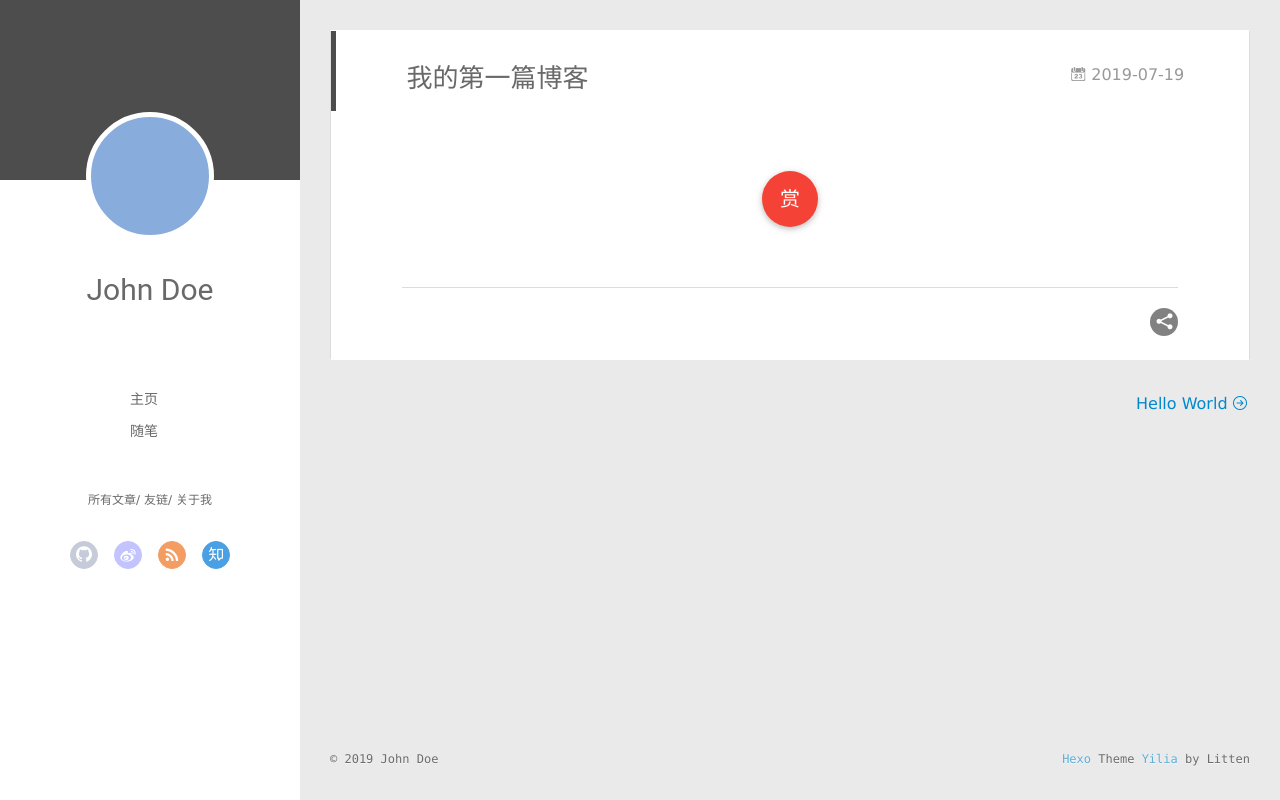
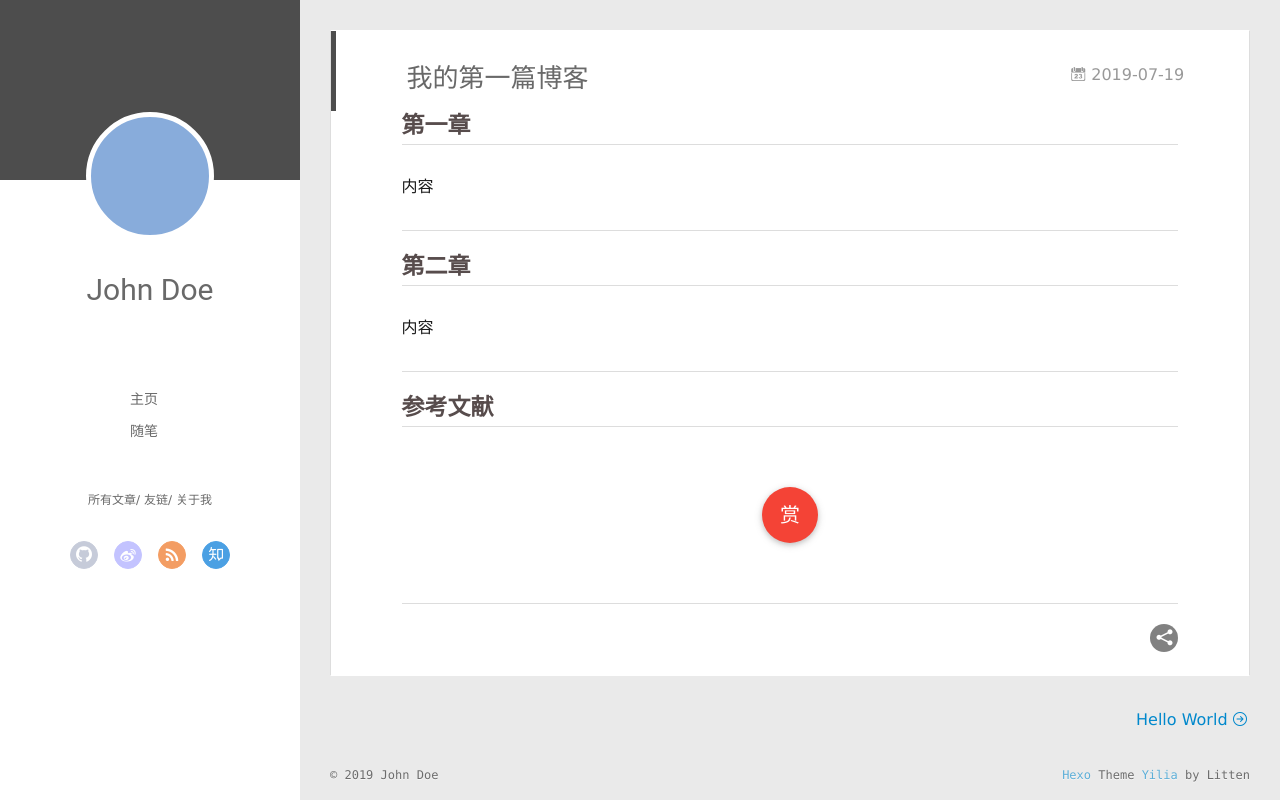
Before and after one commit to ocean262/ocean262.github.io, a plain HTML site: page 2019/07/19/我的第一篇博客/index.html in a window 1280 px wide. Drawn offline with Linux system fonts and the light colour scheme; no server answers.

Commit message:
Site updated: 2019-08-01 15:44:05

```diff
--- a/2019/07/19/我的第一篇博客/index.html
+++ b/2019/07/19/我的第一篇博客/index.html
@@ -8,14 +8,17 @@
   <link rel="dns-prefetch" href="http://yoursite.com">
   <title>我的第一篇博客 | Hexo</title>
   <meta name="viewport" content="width=device-width, initial-scale=1, maximum-scale=1">
-  <meta property="og:type" content="article">
+  <meta name="description" content="第一章内容  第二章内容  参考文献">
+<meta property="og:type" content="article">
 <meta property="og:title" content="我的第一篇博客">
 <meta property="og:url" content="http://yoursite.com/2019/07/19/我的第一篇博客/index.html">
 <meta property="og:site_name" content="Hexo">
+<meta property="og:description" content="第一章内容  第二章内容  参考文献">
 <meta property="og:locale" content="default">
-<meta property="og:updated_time" content="2019-07-19T09:53:28.000Z">
+<meta property="og:updated_time" content="2019-08-01T07:42:42.792Z">
 <meta name="twitter:card" content="summary">
 <meta name="twitter:title" content="我的第一篇博客">
+<meta name="twitter:description" content="第一章内容  第二章内容  参考文献">
 
     <link rel="alternative" href="/atom.xml" title="Hexo" type="application/atom+xml">
 
@@ -171,7 +174,11 @@
 
     <div class="article-entry" itemprop="articleBody">
 
-
+        <h2 id="第一章"><a href="#第一章" class="headerlink" title="第一章"></a>第一章</h2><p>内容</p>
+<hr>
+<h2 id="第二章"><a href="#第二章" class="headerlink" title="第二章"></a>第二章</h2><p>内容</p>
+<hr>
+<h2 id="参考文献"><a href="#参考文献" class="headerlink" title="参考文献"></a>参考文献</h2>
 
 
 
```
Also changed, not shown: index.html (+5 -1 lines).
